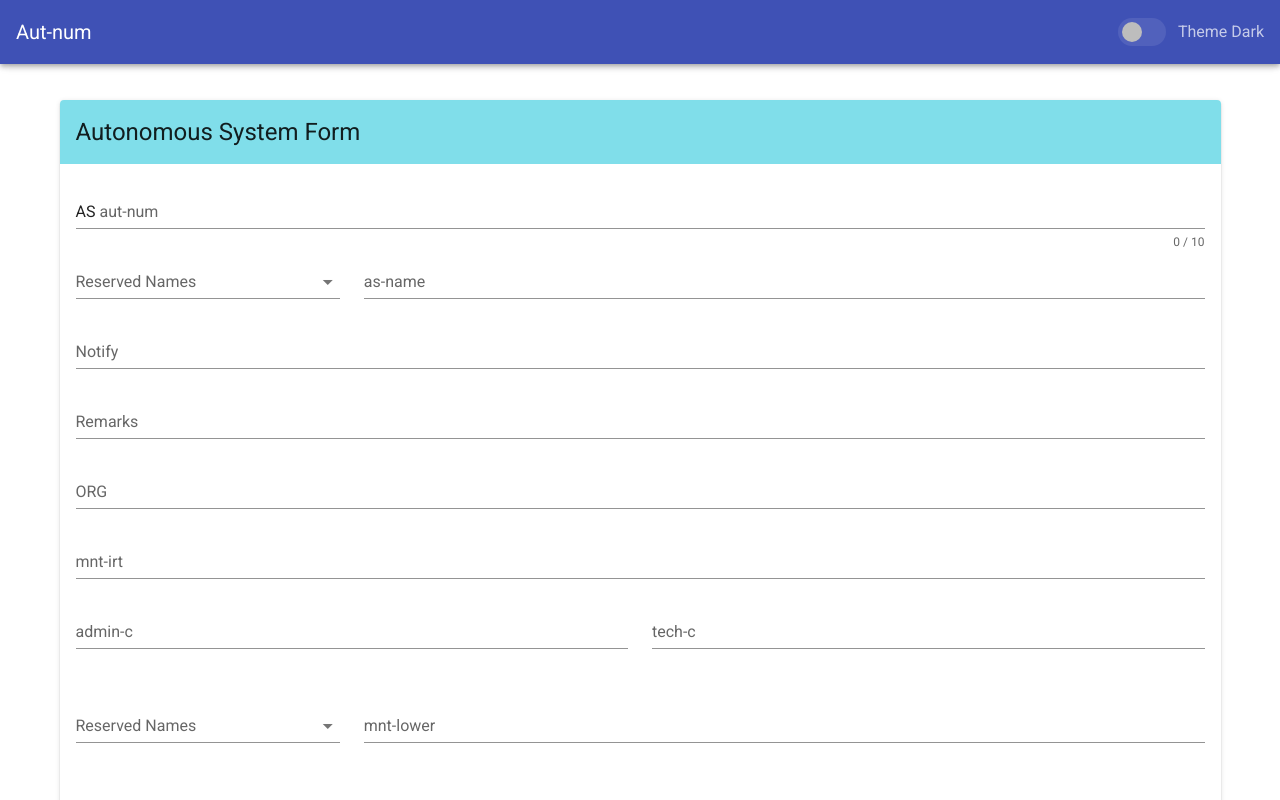
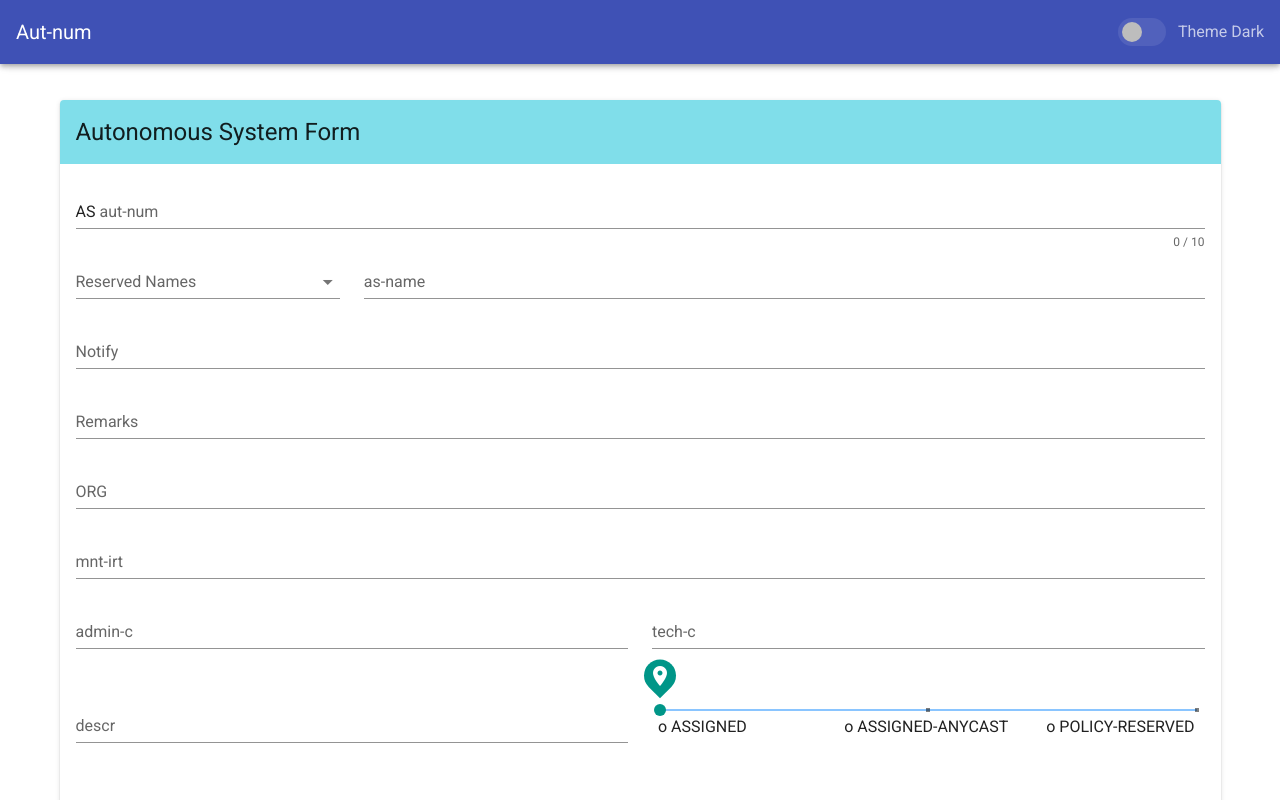
Before and after one commit to kushul/aut-num, a Vue app in the folder form/: page / in a window 1280 px wide. Shown: the top 800 px of the page. Built offline with nearby package versions, Linux system fonts and the light colour scheme.

Commit message:
descr & status field + validation

```diff
--- a/form/public/index.html
+++ b/form/public/index.html
@@ -5,13 +5,16 @@
     <meta http-equiv="X-UA-Compatible" content="IE=edge">
     <meta name="viewport" content="width=device-width,initial-scale=1.0">
     <link rel="icon" href="<%= BASE_URL %>favicon.ico">
-    <title><%= htmlWebpackPlugin.options.title %></title>
+    <title>Autnum</title>
     <link rel="stylesheet" href="https://fonts.googleapis.com/css?family=Roboto:100,300,400,500,700,900">
     <link rel="stylesheet" href="https://cdn.jsdelivr.net/npm/@mdi/font@latest/css/materialdesignicons.min.css">
+    <link href="https://fonts.googleapis.com/css?family=Material+Icons" rel="stylesheet">
   </head>
   <body>
     <noscript>
-      <strong>We're sorry but <%= htmlWebpackPlugin.options.title %> doesn't work properly without JavaScript enabled. Please enable it to continue.</strong>
+      <strong>We're sorry but
+        <%= htmlWebpackPlugin.options.title %>
+        doesn't work properly without JavaScript enabled. Please enable it to continue.</strong>
     </noscript>
     <div id="app"></div>
     <!-- built files will be auto injected -->
--- a/form/src/components/AutNumForm.vue
+++ b/form/src/components/AutNumForm.vue
@@ -56,6 +56,32 @@
           </v-row>
 
           <v-row>
+            <v-col sm="6" cols="12">
+              <v-text-field
+                v-model="formVal.descr"
+                :rules="[rules.required,rules.remarks]"
+                label="descr"
+              ></v-text-field>
+            </v-col>
+            <v-col sm="6" cols="12">
+              <v-slider
+                v-model="statusIndex"
+                :tick-labels="statusArr"
+                thumb-label="always"
+                min="0"
+                max="2"
+                ticks="always"
+                tick-size="4"
+                color="teal"
+              >
+                <template v-slot:thumb-label>
+                  <v-icon dark>place</v-icon>
+                </template>
+              </v-slider>
+            </v-col>
+          </v-row>
+
+          <v-row>
             <v-col class="d-flex" cols="12" sm="3">
               <v-select
                 small-chips
@@ -106,18 +132,23 @@ export default {
   data: () => ({
     valid: true,
     aut_num: "",
+    statusVal: "",
+    statusIndex: "",
     formVal: {
       aut_num: "",
+      descr: "",
       as_name: "",
       mnt_lower: "",
       mnt_by: "",
       mnt_irt: "",
       org: "",
-      notify: ""
+      notify: "",
+      status: ""
     },
     as_name_reserved: "",
     mnt_reserved: "",
     mnt_by_reserved: "",
+    statusArr: ["o ASSIGNED", "o ASSIGNED-ANYCAST", "o POLICY-RESERVED"],
     as_nameVal: "",
     mnt_lowerVal: "",
     mnt_byVal: "",
@@ -159,6 +190,23 @@ export default {
     }
   }),
 
+  statusComputed() {
+    let index = this.statusIndex;
+    let statusVal = this.statusVal;
+    switch (index) {
+      case 0:
+        statusVal = "o ASSIGNED";
+        break;
+      case 1:
+        statusVal = "o ASSIGNED-ANYCAST";
+        break;
+      case 2:
+        statusVal = "o POLICY-RESERVED";
+        break;
+    }
+    return statusVal;
+  },
+
   methods: {
     validate() {
       this.formVal.aut_num = "AS" + this.aut_num;
```
